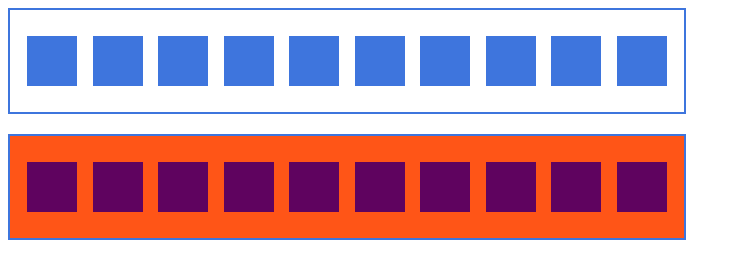
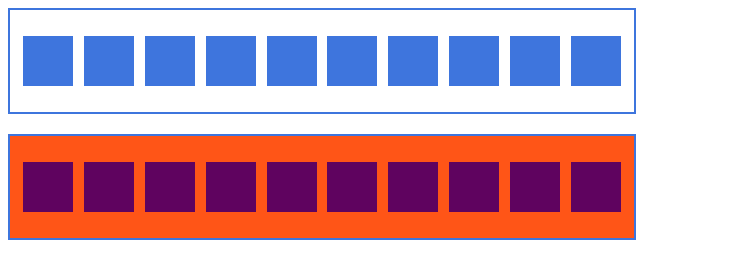
Before and after one commit to jkondorosi/jkondorosi.github.io, a plain HTML site: page practice0429/20-boxes/index.html in a window 1280 px wide. Shown: the whole page, without its empty margins (0-741 px from the left). Drawn offline with Linux system fonts and the light colour scheme.

Commit message:
Add try1

```diff
--- a/practice0429/20-boxes/style.css
+++ b/practice0429/20-boxes/style.css
@@ -2,7 +2,7 @@ div{
     border: 2px solid rgb(62, 117, 221);
     display: flex;
     padding: 10px 2px;
-    width: 670px;
+    width: 620px;
     justify-content: space-evenly;
     margin-bottom: 20px;
 }
```
